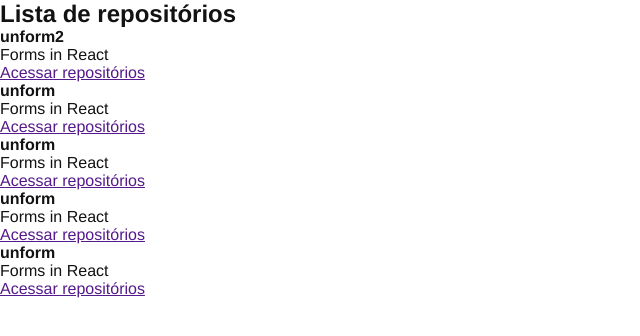
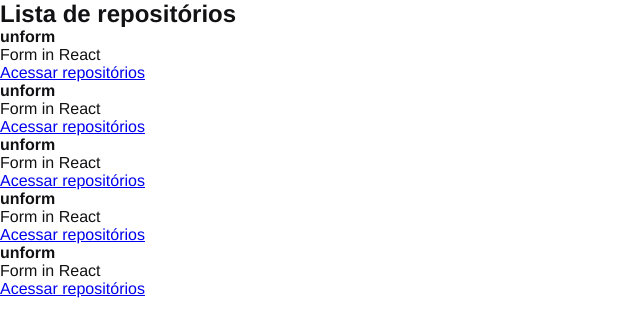
Before and after one commit to vladimiremi/ignite-reactjs, a React app in the folder fundamentals/: page / in a window 1280 px wide. Shown: the top 336 px of the page, without its empty margins (0-640 px from the left). Built offline with nearby package versions, Linux system fonts and the light colour scheme.

Commit message:
feat: add properties to react component

```diff
--- /dev/null
+++ b/fundamentals/src/components/RepositoryItem.jsx
@@ -0,0 +1,12 @@
+export default function RepositoryItem(props) {
+    return(
+        <li>
+        <strong>{props.repository?.name ?? 'Defalt'}</strong>
+        <p>{props.repository.description}</p>
+
+        <a href={props.repository.link}>
+            Acessar repositórios
+        </a>
+    </li>
+    );
+}
--- a/fundamentals/src/components/RepositoryList.jsx
+++ b/fundamentals/src/components/RepositoryList.jsx
@@ -1,4 +1,10 @@
-const repositoryName = 'unform2';
+import RepositoryItem from "./RepositoryItem";
+
+const repository = {
+    name: 'unform',
+    description: 'Form in React',
+    link: 'https://github.com/unform/unform'
+}
 
 export default function RepostitoryList() {
     return (
@@ -6,46 +12,11 @@
             <h1>Lista de repositórios</h1>
 
             <ul>
-                <li>
-                    <strong>{repositoryName}</strong>
-                    <p>Forms in React</p>
-
-                    <a href="">
-                        Acessar repositórios
-                    </a>
-                </li>
-                <li>
-                    <strong>unform</strong>
-                    <p>Forms in React</p>
-
-                    <a href="">
-                        Acessar repositórios
-                    </a>
-                </li>
-                <li>
-                    <strong>unform</strong>
-                    <p>Forms in React</p>
-
-                    <a href="">
-                        Acessar repositórios
-                    </a>
-                </li>
-                <li>
-                    <strong>unform</strong>
-                    <p>Forms in React</p>
-
-                    <a href="">
-                        Acessar repositórios
-                    </a>
-                </li>
-                <li>
-                    <strong>unform</strong>
-                    <p>Forms in React</p>
-
-                    <a href="">
-                        Acessar repositórios
-                    </a>
-                </li>
+               <RepositoryItem repository={repository} />
+               <RepositoryItem repository={repository}/>
+               <RepositoryItem repository={repository} />
+               <RepositoryItem repository={repository} />
+               <RepositoryItem repository={repository} />
             </ul>
         </section>
     )
```
